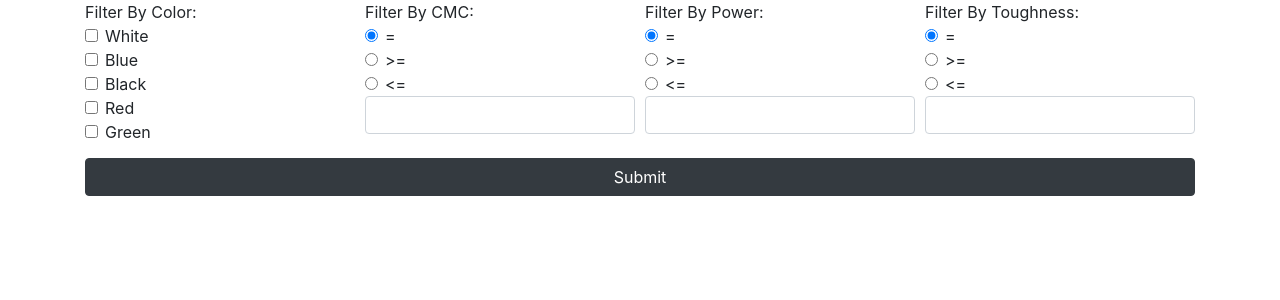
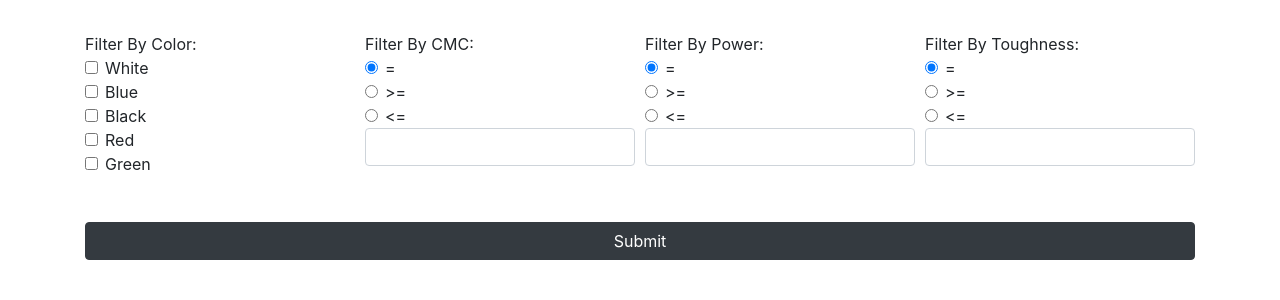
Before and after one commit to brettephillips/DatabaseAppDevelopment, a Python web app: template templates/search.html in a window 1280 px wide. Shown: the part 93-393 px from the top of the page. Run offline with Jinja, Linux system fonts and the light colour scheme; the template is opened without the code that fills it, so the values that code supplies are empty; some libraries are stand-ins or nearby versions.

Commit message:
Updated Styles
Updated the styles for the search page

```diff
--- a/static/css/style.css
+++ b/static/css/style.css
@@ -46,13 +46,19 @@ span:hover {
 
 
 /*Sarch Page*/
-#card_return {
-    display: inline-flex;
-    flex-wrap: wrap;
+.filters, #filter_button{
+  margin-top: 2rem;
 }
 
+#card_return{
+  margin-top: 4rem;
+}
 .card_show {
   margin: 5px;
+}
+
+.hide {
+  display: none;
 }
 
 /*Card Deatils Page*/
```
